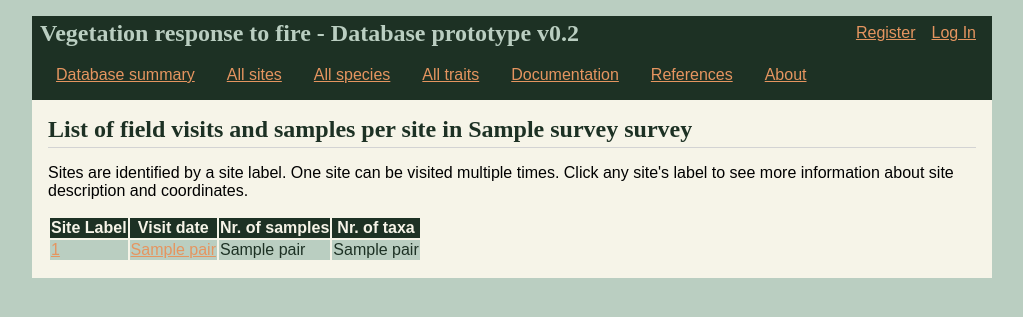
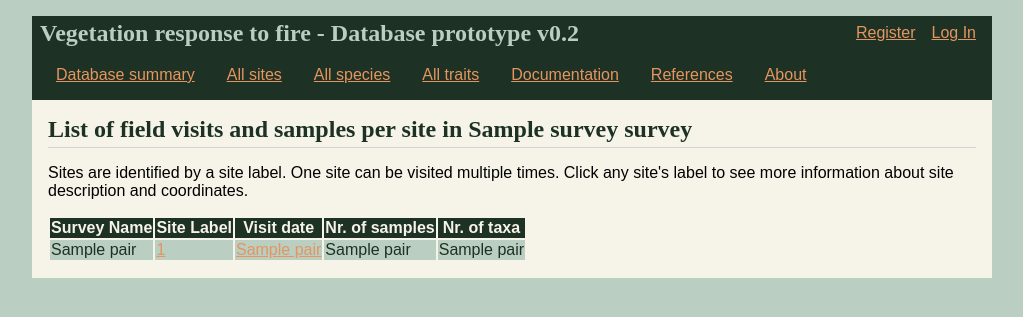
Before and after one commit to ces-unsw-edu-au/fireveg-webapp, a Flask app: template webapp/templates/visits/list.html in a window 1280 px wide. Shown: the top 317 px of the page, without its empty margins (128-1151 px from the left). Run offline with Flask 2, Linux system fonts and the light colour scheme; the template is opened without the code that fills it: most values are stand-ins (such as "Sample title", 1, 10 or a date in 2020); some libraries are stand-ins or nearby versions.

Commit message:
Order list of visits by survey

```diff
--- a/webapp/templates/visits/list.html
+++ b/webapp/templates/visits/list.html
@@ -13,9 +13,15 @@
 <p>Sites are identified by a site label. One site can be visited multiple times. Click any site's label to see more information about site description and coordinates.</p>
 
     <table>
-        <tr><th>Site Label</th><th>Visit date</th><th>Nr. of samples</th><th>Nr. of taxa</th></tr>
+        <tr><th>Survey Name</th><th>Site Label</th><th>Visit date</th><th>Nr. of samples</th><th>Nr. of taxa</th></tr>
     {% for pair in visits %}
         <tr>
+          {% if pair[4] == None %}
+            <td class='empty'>No data added</td>
+          {% else %}
+            <td>{{ pair[4] }}</td>
+          {% endif %}
+
           <td><a href="{{ url_for( 'sites.site_info', id=pair[0] ) }}">{{ pair[0] }}</a></td>
 
             {% if pair[1] == None %}
--- a/webapp/visits.py
+++ b/webapp/visits.py
@@ -20,9 +20,9 @@ def visits_list(survey):
     pg = get_pg_connection()
     cur = pg.cursor()
     if survey == None:
-        qry='SELECT visit_id,visit_date,count(distinct sample_nr),count(distinct species_code) FROM form.field_visit v LEFT JOIN form.field_samples s USING(visit_id,visit_date) LEFT JOIN form.quadrat_samples q USING (visit_id,visit_date,sample_nr) GROUP BY visit_id,visit_date;'
+        qry='SELECT visit_id,visit_date,count(distinct sample_nr),count(distinct species_code),survey_name FROM form.field_visit v LEFT JOIN form.field_samples s USING(visit_id,visit_date) LEFT JOIN form.quadrat_samples q USING (visit_id,visit_date,sample_nr) GROUP BY survey_name,visit_id,visit_date ORDER BY survey_name,visit_id;'
     else:
-        qry='SELECT visit_id,visit_date,count(distinct sample_nr),count(distinct species_code)  FROM form.field_visit v LEFT JOIN form.field_samples s USING(visit_id,visit_date) LEFT JOIN form.quadrat_samples q USING (visit_id,visit_date,sample_nr) WHERE survey_name=\'%s\' GROUP BY visit_id,visit_date;' % survey
+        qry='SELECT visit_id,visit_date,count(distinct sample_nr),count(distinct species_code),survey_name  FROM form.field_visit v LEFT JOIN form.field_samples s USING(visit_id,visit_date) LEFT JOIN form.quadrat_samples q USING (visit_id,visit_date,sample_nr) WHERE survey_name=\'%s\' GROUP BY survey_name,visit_id,visit_date ORDER BY survey_name,visit_id;' % survey
     cur.execute(qry)
     visit_list = cur.fetchall()
     cur.close()
```
